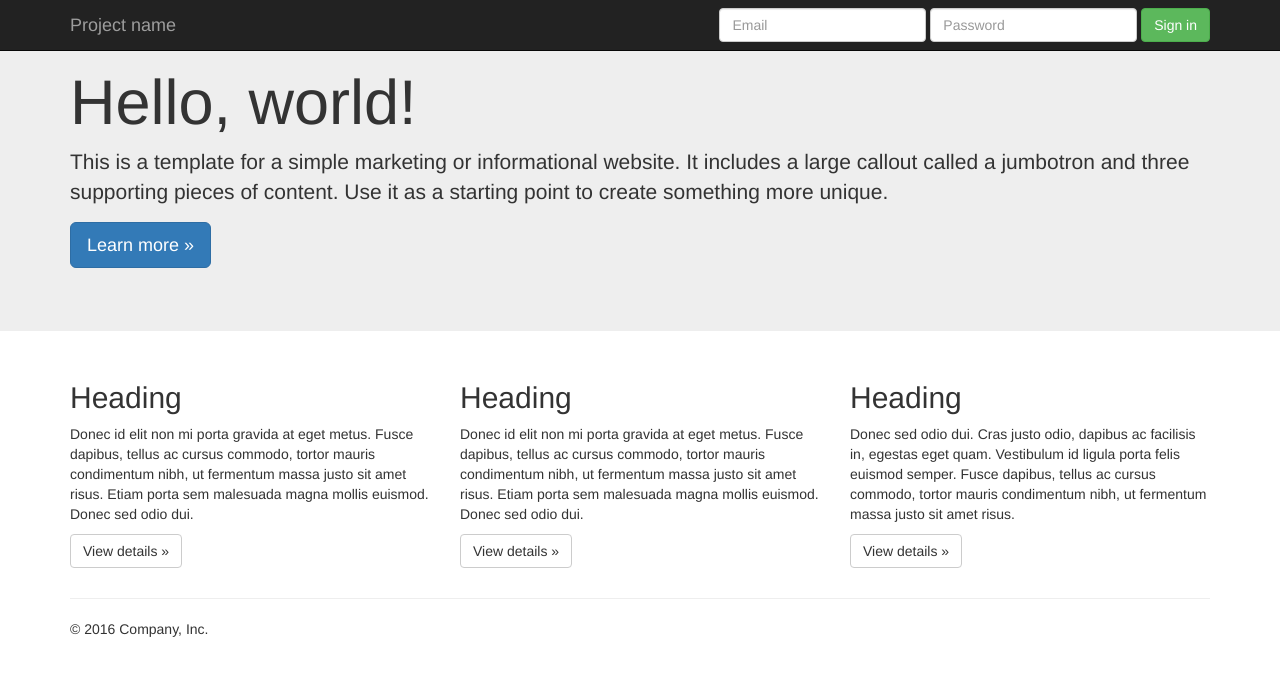
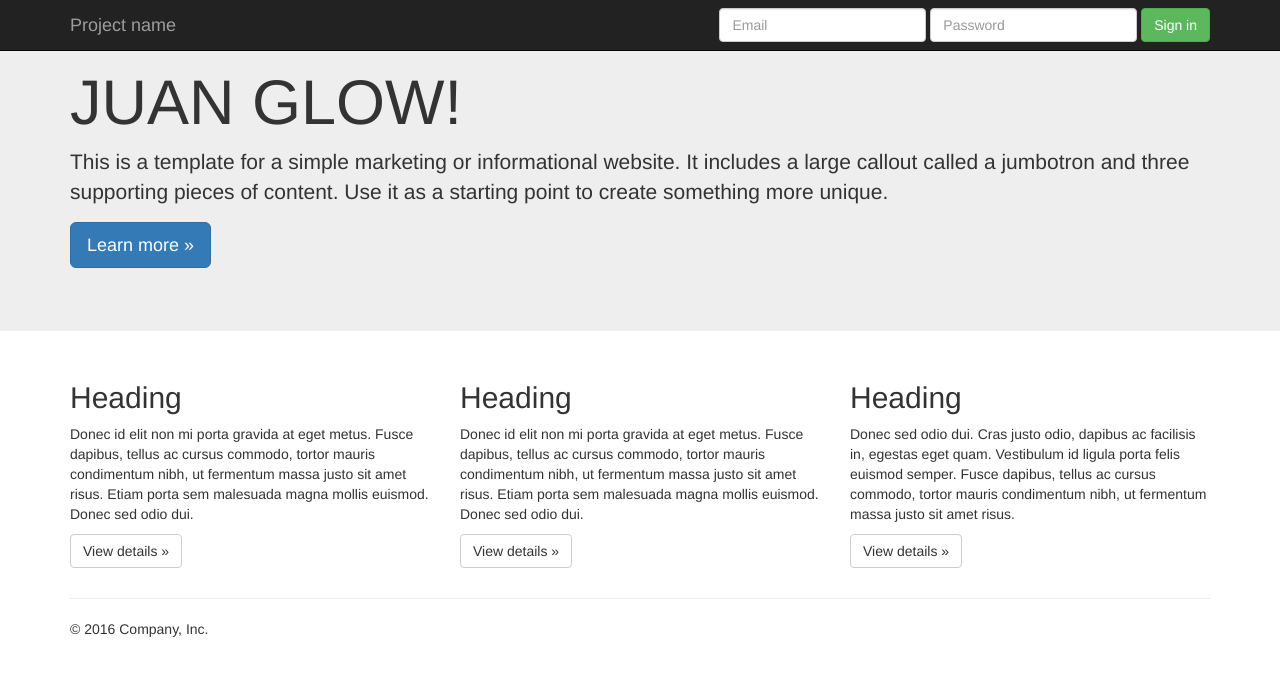
Before and after one commit to GLOWERE/PRIMER-REPOSITORIO, a plain HTML site: page PRIMER-REPOSITORIO/index.html in a window 1280 px wide. Drawn offline with nearby package versions, Linux system fonts and the light colour scheme; a script that the page names is missing; files whose address does not match are found by name.

Commit message:
usando botstrap

```diff
--- a/PRIMER-REPOSITORIO/index.html
+++ b/PRIMER-REPOSITORIO/index.html
@@ -51,7 +51,7 @@
     <!-- Main jumbotron for a primary marketing message or call to action -->
     <div class="jumbotron">
       <div class="container">
-        <h1>Hello, world!</h1>
+        <h1>JUAN GLOW!</h1>
         <p>This is a template for a simple marketing or informational website. It includes a large callout called a jumbotron and three supporting pieces of content. Use it as a starting point to create something more unique.</p>
         <p><a class="btn btn-primary btn-lg" href="#" role="button">Learn more &raquo;</a></p>
       </div>
```
